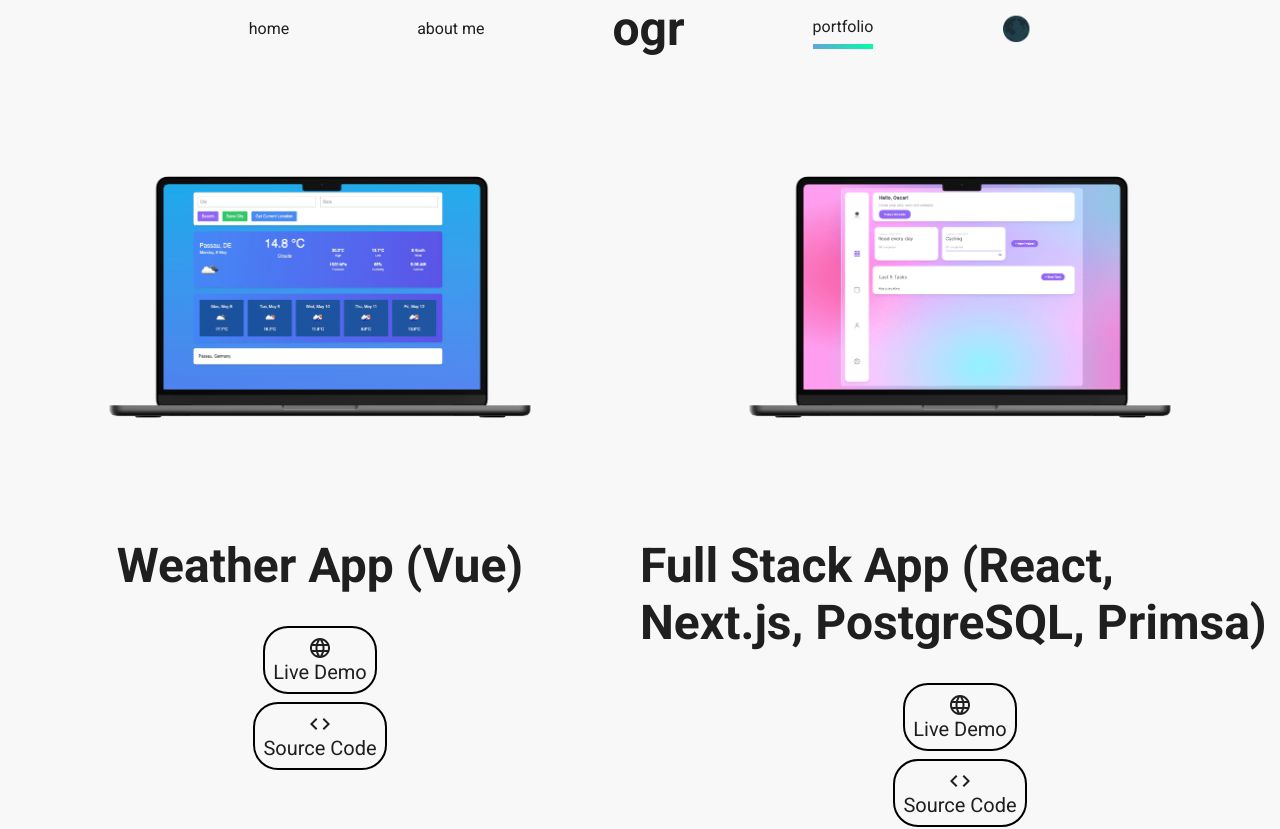
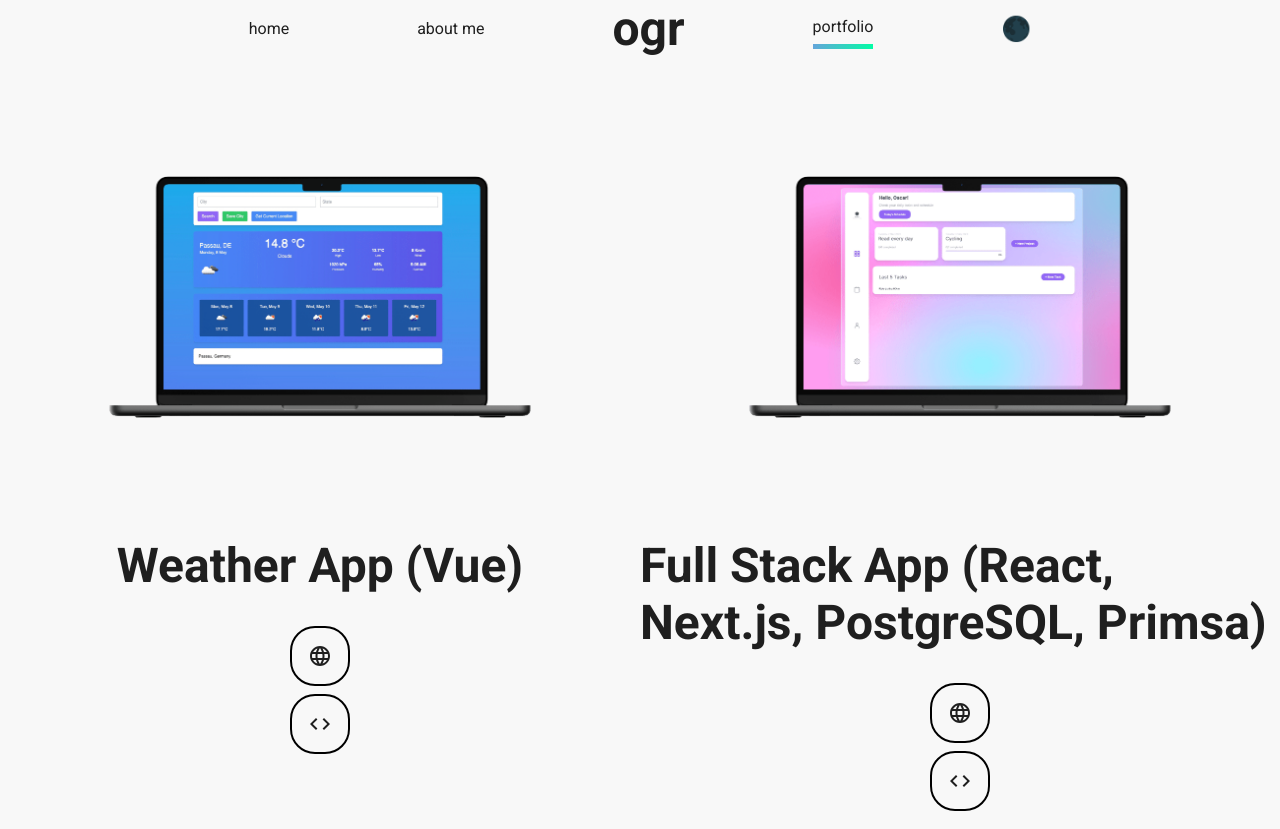
Before and after one commit to paytonjewell/ReactPortfolioTemplate, a React (Create React App) app: page /portfolio in a window 1280 px wide. Shown: the top 829 px of the page. Built offline with nearby package versions, Linux system fonts and the light colour scheme; the HTML template or start-up script is replaced by a standard one.

Commit message:
Fix IconLink

```diff
--- a/src/components/portfolio/IconLink.js
+++ b/src/components/portfolio/IconLink.js
@@ -1,15 +1,22 @@
 import React from "react";
-import { Link } from "react-router-dom";
-import { Box } from "@mui/material";
+import { IconButton } from "@mui/material";
 
 function IconLink({ link, title, icon }) {
   return (
-    <Link to={link}>
-      <Box display={"flex"} flexDirection={"column"} alignItems={"center"}>
-        {icon}
-        <small>{title}</small>
-      </Box>
-    </Link>
+    <IconButton
+      onClick={() => {
+        window.open(link, "_blank");
+      }}
+      title={title}
+      sx={{
+        color: "inherit",
+        "&:hover": {
+          backgroundColor: "transparent",
+        },
+      }}
+    >
+      {icon}
+    </IconButton>
   );
 }
 
```
